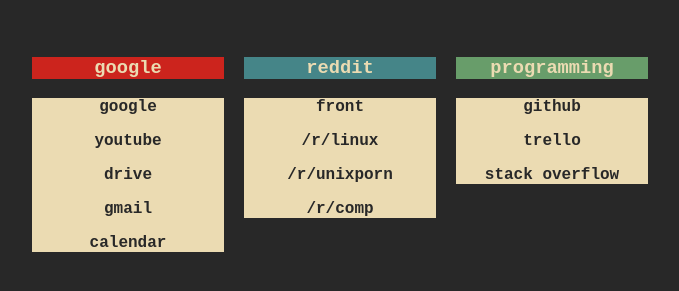
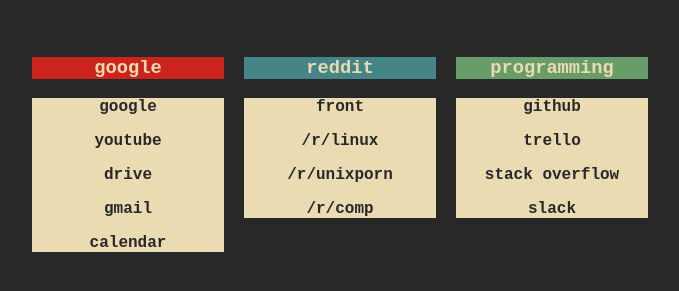
Before and after one commit to lauperch/lauperch.github.io, a plain HTML site: page index.html in a window 1280 px wide. Shown: the part 213-504 px from the top of the page, without its empty margins (308-987 px from the left). Drawn offline with Linux system fonts and the light colour scheme.

Commit message:
slack added

```diff
--- a/index.html
+++ b/index.html
@@ -31,7 +31,8 @@
         <a href="https://github.com/"><p>github</p></a>
 	<a href="https://trello.com/"><p>trello</p></a>
         <a href="http://stackoverflow.com/"><p>stack overflow</p></a>
-      </div>
+        <a href="http://slack.com/"><p>slack<p></a>
+    </div>
     </div>
 <!--   <div class="all">
       <div class="title linux"><h3>linux</h3></div>
```
